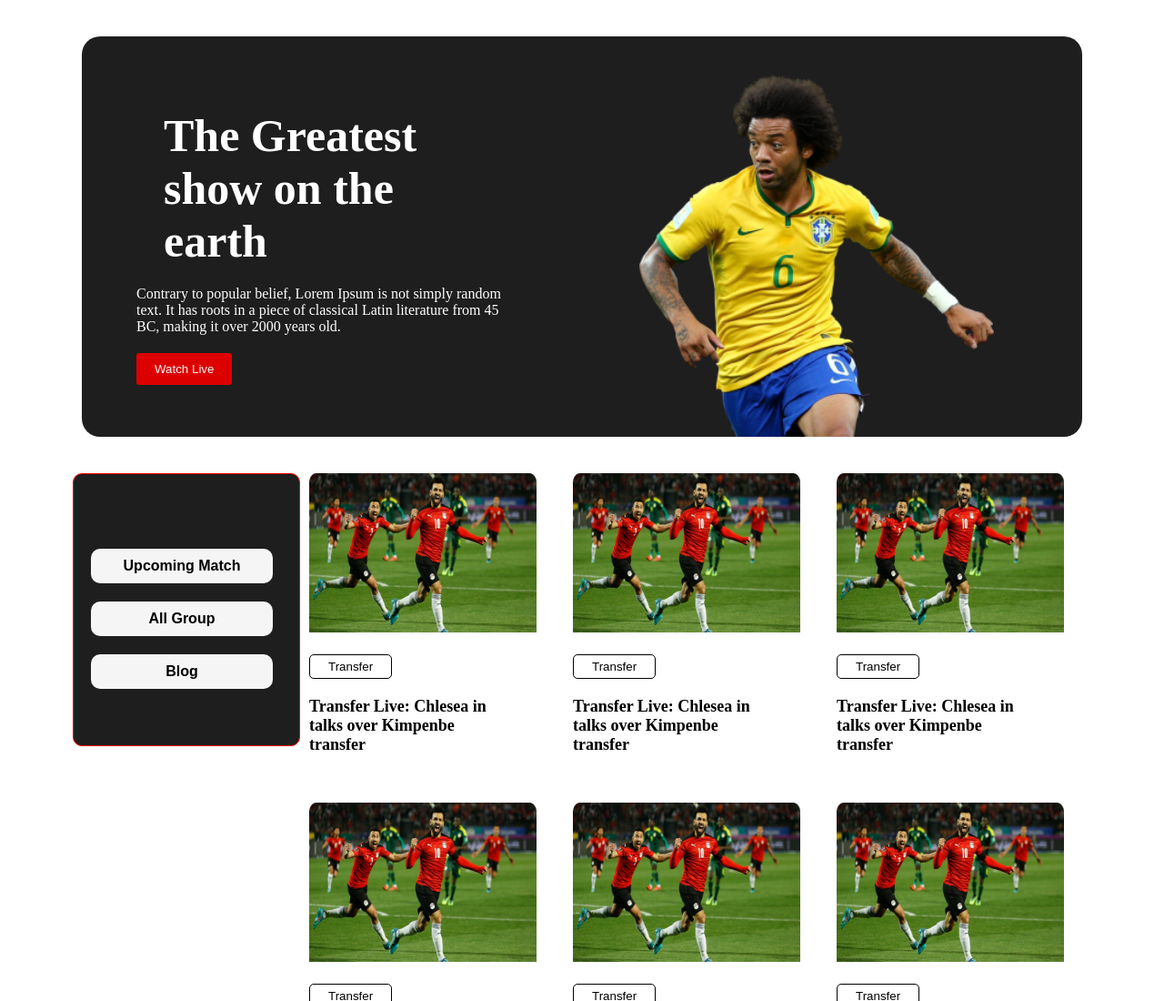
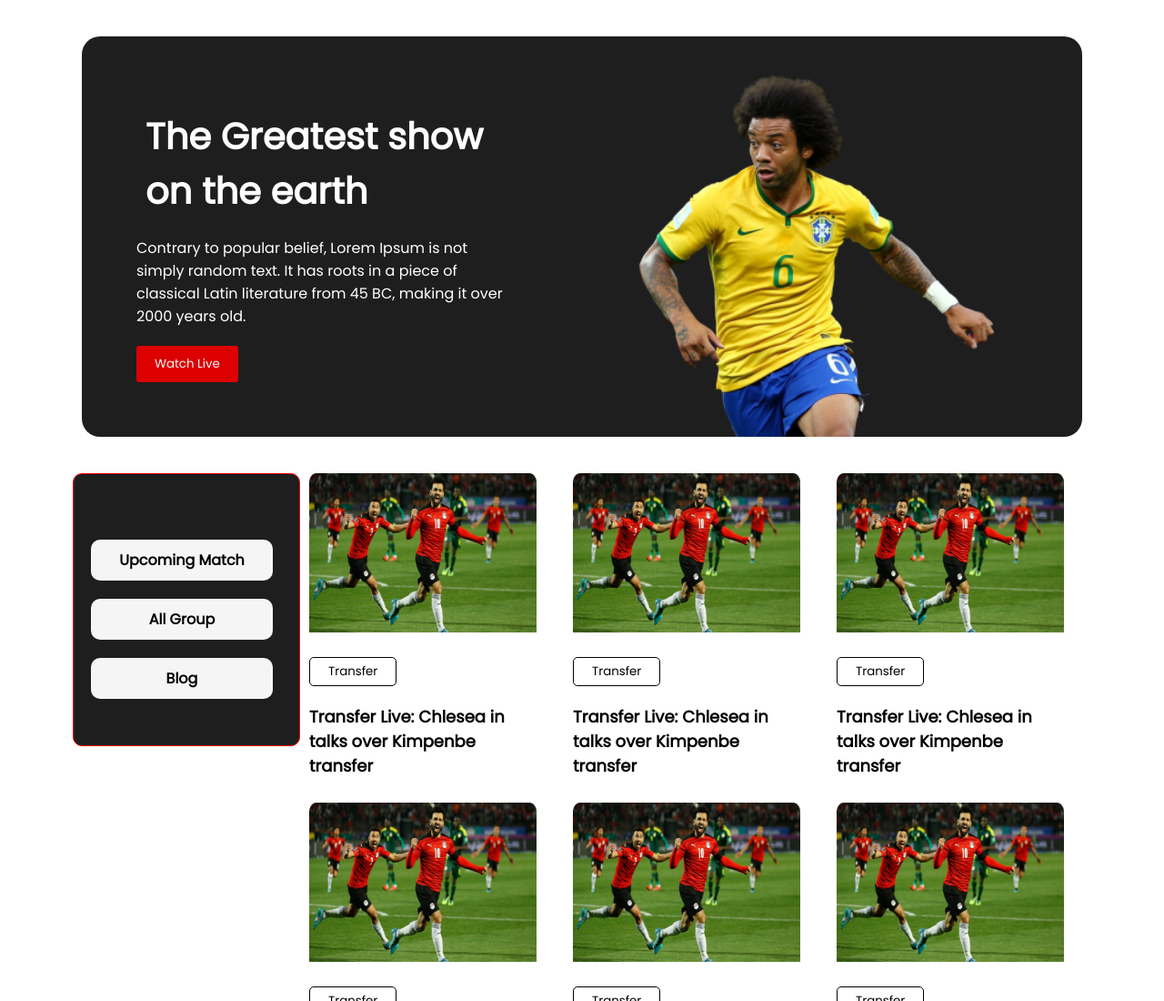
Before and after one commit to hasemk/world-cup-2023, a plain HTML site: page index.html in a window 1280 px wide. Shown: the top 1100 px of the page at 91% size. Drawn offline with Linux system fonts and the light colour scheme.

Commit message:
header section edite

```diff
--- a/css/style.css
+++ b/css/style.css
@@ -1,3 +1,12 @@
+/* googlr font  */
+@import url('https://fonts.googleapis.com/css2?family=Anton&family=Lato:ital@0;1&family=Poppins&family=Roboto&display=swap');
+
+/* font-family: 'Anton', sans-serif;
+font-family: 'Lato', sans-serif;
+fo
+font-family: 'Poppins', sans-serif;
+
+*/
 /*Comon CSS Section Start */
 
 * {
@@ -6,6 +15,8 @@
     box-sizing: border-box;
     margin-inline: 30px;
     margin-top: 20px;
+    font-family: 'Poppins', sans-serif;
+
 
 
 }
@@ -25,11 +36,13 @@
     color: white;
     flex-basis: 50%;
     padding: 40px 30px;
+    text-align: left;
 
 }
 
 .header-title h1 {
-    font-size: 50px;
+    font-size: 40px;
+    margin-left: 10px;
 }
 
 .header-section button {
@@ -71,7 +84,7 @@
     height: 300px;
     border: 1px solid red;
     border-radius: 10px;
-    padding:20px 5px;
+    padding: 20px 5px;
 }
 
 .match-btn button {
@@ -83,6 +96,11 @@
     font-size: 16px;
     font-weight: bolder;
     margin-left: 20px;
+    cursor: pointer;
+}
+
+.match-btn button:active {
+    background-color: red;
 }
 
 .match-card {
@@ -115,14 +133,16 @@ p {
 
 }
 
-.card  button{
+.card button {
     padding: 5px 20px;
     background: none;
     border: 1px solid black;
     border-radius: 5px;
 }
-.card p{
+
+.card p {
     font-size: 18px;
     font-weight: bolder;
 }
+
 /* Match Section End  */
```
